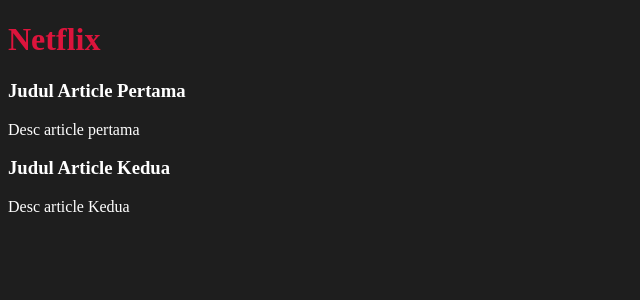
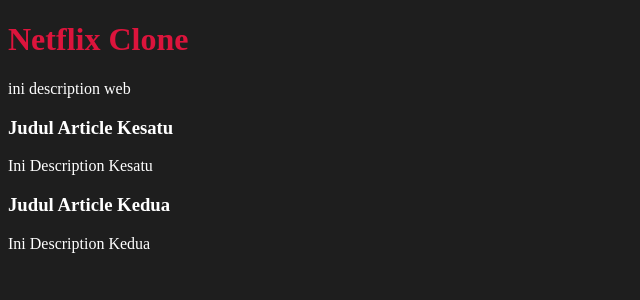
Before and after one commit to herayadi/ReactNetflix, a React (Vite) app: page / in a window 1280 px wide. Shown: the top 300 px of the page, without its empty margins (0-640 px from the left). Built offline with nearby package versions, Linux system fonts and the light colour scheme.

Commit message:
membuat component props as property

```diff
--- a/src/App.jsx
+++ b/src/App.jsx
@@ -1,31 +1,31 @@
 import './App.css'
 
-function WebTitle() {
+function WebTitle(props) {
   return (
-    <h1> Netflix</h1>
+    <header>
+      <h1>{props.title}</h1>
+      <p>{props.description}</p>
+    </header>
   )
 }
 
-function Articles() {
+function Article(props) {
+  const title = props.title;
+  const desc = props.description;
   return (
-    <div>
       <article>
-        <h3>Judul Article Pertama</h3>
-        <p1>Desc article pertama</p1>
-      </article>
-      <article>
-        <h3>Judul Article Kedua</h3>
-        <p1>Desc article Kedua</p1>
-      </article>
-    </div>
+      <h3>{title}</h3>
+      <p>{desc}</p>
+    </article>
   )
 }
 
 function App() {
   return (
     <main>
-      <WebTitle />
-      <Articles />
+      <WebTitle title="Netflix Clone" description="ini description web" />
+      <Article title="Judul Article Kesatu" description="Ini Description Kesatu" />
+      <Article title="Judul Article Kedua" description="Ini Description Kedua" />
     </main>
   )
 }
```
